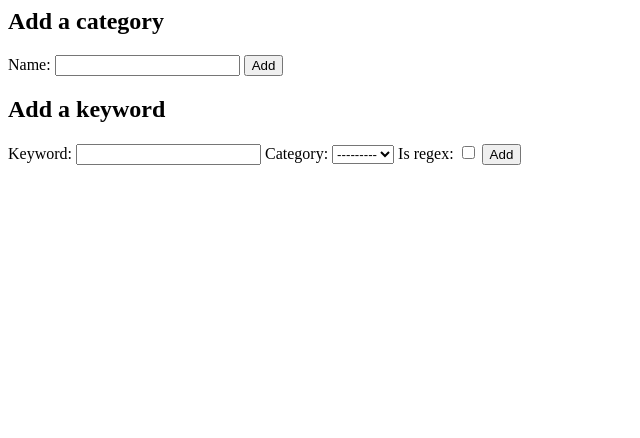
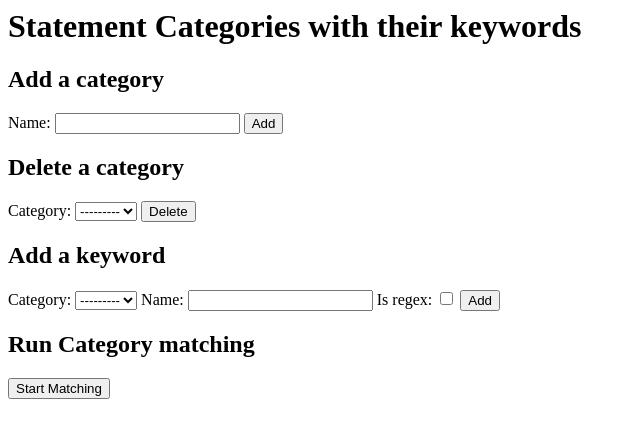
Before and after one commit to Relativity74205/murkelhausen_app, a Django app: page /statements/categories/ in a window 1280 px wide. Shown: the top 438 px of the page, without its empty margins (0-640 px from the left). Run offline with Django 4.2, Linux system fonts and the light colour scheme; data that the repository does not hold is empty.

Commit message:
feat: added delete category and session parameters

```diff
--- a/statements/forms.py
+++ b/statements/forms.py
@@ -10,12 +10,20 @@ class CSVUploadForm(forms.Form):
 class AddCategoryForm(forms.Form):
     name = forms.CharField(max_length=256)
 
+FAVORITE_COLORS_CHOICES = [
+    ("blue", "Blue"),
+    ("green", "Green"),
+    ("black", "Black"),
+]
+class DeleteCategoryForm(forms.Form):
+    Category = forms.ModelChoiceField(
+        # widget=forms.CheckboxSelectMultiple,
+        queryset=StatementCategory.objects.all(),
+    )
+
 
 class AddKeywordForm(forms.ModelForm):
-    # category = forms.ModelChoiceField(queryset=StatementCategory.objects.all())
-    # keyword = forms.CharField(max_length=256)
-    # is_regex = forms.CheckboxInput()
-    class Meta():
+    class Meta:
         model = StatementKeyword
         fields = "__all__"
 
--- a/statements/models.py
+++ b/statements/models.py
@@ -9,8 +9,8 @@ class StatementCategory(models.Model):
 
 
 class StatementKeyword(models.Model):
-    keyword = models.CharField(max_length=256)
     category = models.ForeignKey(StatementCategory, on_delete=models.SET_NULL, null=True, blank=True)
+    name = models.CharField(max_length=256)
     is_regex = models.BooleanField(default=False)
 
 
--- a/statements/templates/statements/categories.html
+++ b/statements/templates/statements/categories.html
@@ -1,11 +1,11 @@
-{#<h1>{{ categories.question_text }}</h1>#}
 <body>
+    <h1>Statement Categories with their keywords</h1>
     <ul>
     {% for category in categories %}
         <li>{{ category.name }}</li>
             <ul>
                 {% for keyword in category.statementkeyword_set.all %}
-                    <li>{{ keyword.keyword }}</li>
+                    <li>{{ keyword.name }}</li>
                 {% endfor %}
             </ul>
     {% endfor %}
@@ -15,15 +15,31 @@
     <h2>Add a category</h2>
     <form method="post" enctype="multipart/form-data">
         {% csrf_token %}
-        {{ category_form }}
+        {{ add_category_form }}
         <button type="submit" name="add_category" value="add_category">Add</button>
-        {% if message %}<p><strong>{{ message }}</strong></p>{% endif %}
+        {% if add_category_message %}<p><strong>{{ add_category_message }}</strong></p>{% endif %}
+    </form>
+
+    <h2>Delete a category</h2>
+    <form method="post" enctype="multipart/form-data">
+        {% csrf_token %}
+        {{ delete_category_form }}
+        <button type="submit" name="delete_category" value="delete_category">Delete</button>
+        {% if delete_category_message %}<p><strong>{{ delete_category_message }}</strong></p>{% endif %}
     </form>
 
     <h2>Add a keyword</h2>
     <form method="post" enctype="multipart/form-data">
         {% csrf_token %}
-        {{ keyword_form }}
+        {{ add_keyword_form }}
         <button type="submit" name="add_keyword" value="add_keyword">Add</button>
+        {% if add_keyword_message %}<p><strong>{{ add_keyword_message }}</strong></p>{% endif %}
     </form>
+
+    <h2>Run Category matching</h2>
+    <form method="post" enctype="multipart/form-data">
+        <button type="submit" name="start_matching" value="start_matching">Start Matching</button>
+        {% if matching_message %}<p><strong>{{ matching_message }}</strong></p>{% endif %}
+    </form>
+
 </body>
--- a/statements/templates/statements/statement.html
+++ b/statements/templates/statements/statement.html
@@ -1 +1 @@
-{{ statement }}
+{{ object.buchungstext }}
--- a/statements/urls.py
+++ b/statements/urls.py
@@ -4,8 +4,8 @@ from . import views
 
 app_name = "statements"
 urlpatterns = [
-    path("", views.index, name="index"),
-    path("<int:statement_id>/", views.render_statement, name="statement"),
+    path("", views.IndexView.as_view(), name="index"),
+    path("<int:pk>/", views.StatementView.as_view(), name="statement"),
     path("import/", views.import_statements, name="import"),
     path("categories/", views.categories, name="categories"),
 ]
--- a/statements/views.py
+++ b/statements/views.py
@@ -4,20 +4,29 @@ from datetime import datetime, date
 from typing import Iterator
 
 from django.http import HttpResponse, HttpRequest, HttpResponseRedirect
-from django.shortcuts import render, get_object_or_404
+from django.shortcuts import render
+from django.urls import reverse
+from django.views import generic
 
 from .models import CommerzbankStatements, StatementCategory, StatementKeyword
-from .forms import CSVUploadForm, AddCategoryForm, AddKeywordForm
+from .forms import CSVUploadForm, AddCategoryForm, AddKeywordForm, DeleteCategoryForm
 
 
-def index(request):
-    context = {"statements": CommerzbankStatements.objects.all()}
-    return render(request, "statements/index.html", context)
+# def index(request):
+#     context = {"statements": CommerzbankStatements.objects.all()}
+#     return render(request, "statements/index.html", context)
+class IndexView(generic.ListView):
+    template_name = "statements/index.html"
+    context_object_name = "statements"
+
+    def get_queryset(self):
+        """Return the last five published questions."""
+        return CommerzbankStatements.objects.all()
 
 
-def render_statement(request, statement_id: int):
-    statement = get_object_or_404(CommerzbankStatements, pk=statement_id)
-    return render(request, "statements/statement.html", {"statement": statement})
+class StatementView(generic.DetailView):
+    model = CommerzbankStatements
+    template_name = "statements/statement.html"
 
 
 def parse_commerzbank_date(date_string: str) -> date:
@@ -59,38 +68,73 @@ def import_statements(request):
 
 
 def categories(request: HttpRequest):
+    """View for managing categories and keywords."""
     current_categories = StatementCategory.objects.all()
     context = {
         "categories": current_categories,
-        "category_form": AddCategoryForm(),
-        "keyword_form": AddKeywordForm(),
+        "add_category_form": AddCategoryForm(),
+        "delete_category_form": DeleteCategoryForm(),
+        "add_keyword_form": AddKeywordForm(),
+        "add_category_message": request.session.get("add_category_message", ""),
+        "delete_category_message": request.session.get("delete_category_message", ""),
+        "add_keyword_message": request.session.get("add_keyword_message", ""),
+        "delete_keyword_message": request.session.get("delete_keyword_message", ""),
+        "matching_message": request.session.get("start_matching_message", ""),
     }
 
     if request.method == "POST":
-        if request.POST["add_category"]:
-            form = AddCategoryForm(request.POST)
-            if not form.is_valid():
-                ...  # TODO add error handling
+        if request.POST.get("add_category"):
+            _add_category(request, current_categories)
+        elif request.POST.get("add_keyword"):
+            _add_keyword(request)
+        elif request.POST.get("delete_category"):
+            _delete_category(request)
+        return HttpResponseRedirect(request.path_info)
 
-            new_category = form.cleaned_data["name"]
-            if current_categories.filter(name=new_category).count() == 0:
-                context["message"] = f"Category {new_category} added."
-                StatementCategory.objects.create(name=new_category)
-            else:
-                context["message"] = "Category already exists."
-                # render(request, "statements/categories.html", context)
-        elif request.POST["add_keyword"]:
-            form = AddKeywordForm(request.POST)
-            if not form.is_valid():
-                ...  # TODO add error handling
+    request.session["add_category_message"] = ""
+    request.session["delete_category_message"] = ""
+    request.session["add_keyword_message"] = ""
+    request.session["delete_keyword_message"] = ""
+    request.session["matching_message"] = ""
+    return render(request, "statements/categories.html", context)
 
-            if StatementKeyword.objects.filter(keyword=form.cleaned_data["keyword"], category=form.cleaned_data["category"]).count() == 0:
-                StatementKeyword.objects.create(
-                    keyword=form.cleaned_data["keyword"],
-                    category=form.cleaned_data["category"],
-                    is_regex=form.cleaned_data["is_regex"],
-                )
-            else:
-                ...  # TODO add error handling
 
-    return render(request, "statements/categories.html", context)
+def _add_keyword(request: HttpRequest):
+    """Add a new keyword to the database."""
+    form = AddKeywordForm(request.POST)
+    if not form.is_valid():
+        ...  # TODO add error handling
+    new_keyword = form.cleaned_data["name"]
+    category = form.cleaned_data["category"]
+    if StatementKeyword.objects.filter(keyword=new_keyword, category=category).count() == 0:
+        request.session["add_keyword_message"] = f"Keyword {new_keyword} for {category=} added."
+        StatementKeyword.objects.create(
+            keyword=new_keyword,
+            category=category,
+            is_regex=form.cleaned_data["is_regex"],
+        )
+    else:
+        request.session["add_keyword_message"] = f"Keyword {new_keyword} for {category=} already exists."
+
+
+def _add_category(request: HttpRequest, current_categories):
+    """Add a new category to the database."""
+    form = AddCategoryForm(request.POST)
+    if not form.is_valid():
+        ...  # TODO add error handling
+    new_category = form.cleaned_data["name"]
+    if current_categories.filter(name=new_category).count() == 0:
+        request.session["add_category_message"] = f"Category {new_category} added."
+        StatementCategory.objects.create(name=new_category)
+    else:
+        request.session["add_category_message"] = f"Category {new_category} already exists."
+
+
+def _delete_category(request: HttpRequest):
+    """Delete a category from the database."""
+    form = DeleteCategoryForm(request.POST)
+    if not form.is_valid():
+        ...  # TODO add error handling
+    category = form.cleaned_data["Category"]
+    StatementCategory.objects.filter(name=category).delete()
+    request.session["delete_category_message"] = f"Category {category} deleted."
```
Also changed, not shown: statements/migrations/0006_rename_keyword_statementkeyword_name.py (added).
